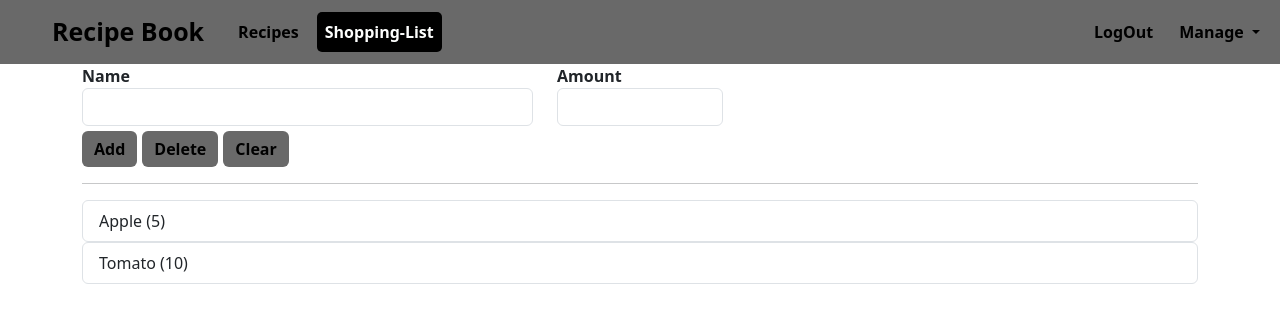
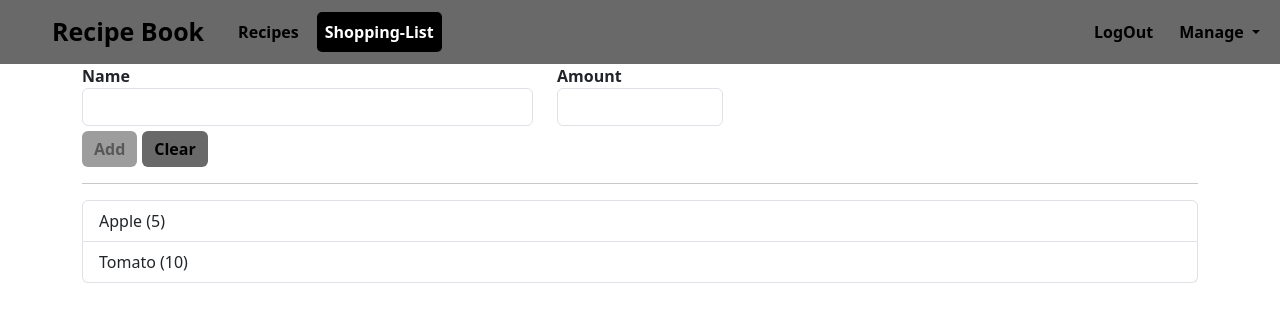
Before and after one commit to faridbhr1990/Recipe-Book, an Angular app: page /shopping-list in a window 1280 px wide. Shown: the top 322 px of the page. Built offline with nearby package versions, Linux system fonts and the light colour scheme.

Commit message:
improving shopping-edit component with forms

```diff
--- a/src/app/shopping-list/shopping-edit/shopping-edit.component.html
+++ b/src/app/shopping-list/shopping-edit/shopping-edit.component.html
@@ -1,27 +1,49 @@
 <div class="row">
     <div class="col-xs-12">
-        <form>
+        <form (ngSubmit)="onAddItem(myForm)" #myForm="ngForm">
             <div class="row">
                 <div class="col-sm-5 form-group">
                     <label for="name">Name</label>
-                    <input type="text"
+                    <input
+                    type="text"
                     name="name"
                     class="form-control"
-                    [(ngModel)] = 'name'>
+                    ngModel
+                    required
+                    >
                 </div>
                 <div class="col-sm-2 form-group">
                     <label for="amount">Amount</label>
-                    <input type="number"
+                    <input
+                    type="number"
                     name="amount"
                     class="form-control"
-                    [(ngModel)] = 'amount'>
+                    ngModel
+                    required
+                    pattern="^[1-9]+[0-9]*$"
+                    >
                 </div>
             </div>
             <div class="row">
                 <div class="col-xs-12">
-                    <button class="btn btn-success" (click)="onAddItem()">Add</button>
-                    <button class="btn btn-danger">Delete</button>
-                    <button class="btn btn-primary">Clear</button>
+                    <button
+                    class="btn btn-success"
+                    type="submit"
+                    [disabled]="!myForm.valid"
+                    >{{editMode ? 'Update' : 'Add'}}</button>
+
+                    <button
+                    class="btn btn-danger"
+                    type="button"
+                    (click)="onDelete()"
+                    *ngIf="editMode"
+                    >Delete</button>
+
+                    <button
+                    class="btn btn-primary"
+                    type="button"
+                    (click)="onClear()"
+                    >Clear</button>
                 </div>
             </div>
         </form>
--- a/src/app/shopping-list/shopping-edit/shopping-edit.component.ts
+++ b/src/app/shopping-list/shopping-edit/shopping-edit.component.ts
@@ -1,20 +1,56 @@
-import { Component } from '@angular/core';
+import { Component, OnInit, ViewChild } from '@angular/core';
 import { Ingredient } from 'src/app/shared/ingredient.model';
 import { ShoppingListService } from '../shopping-list.service';
+import { NgForm } from '@angular/forms';
 
 @Component({
   selector: 'app-shopping-edit',
   templateUrl: './shopping-edit.component.html',
   styleUrls: ['./shopping-edit.component.css']
 })
-export class ShoppingEditComponent {
-  name !: string ;
-  amount !: number ;
+export class ShoppingEditComponent implements OnInit{
+  @ViewChild('myForm') slForm !: NgForm ;
+  editMode = false;
+  editedItemIndex !: number ;
+  ingredientForEdit !: Ingredient ;
+
 
   constructor(private slService:ShoppingListService){}
 
-  onAddItem(){
-    const newingredient = new Ingredient(this.name , this.amount);
-    this.slService.addIngredient(newingredient);
+  ngOnInit() {
+    this.slService.ingredientIndexSelected.subscribe(
+      (index : number)=>{
+        this.editMode =true ;
+        this.editedItemIndex = index ;
+        this.ingredientForEdit = this.slService.getIngredient(index);
+        this.slForm.setValue({
+          name: this.ingredientForEdit.name ,
+          amount : this.ingredientForEdit.amount
+        })
+      }
+    );
+  }
+
+  onAddItem(form : NgForm){
+    const value = form.value;
+    const newingredient = new Ingredient(value.name , value.amount);
+    if(this.editMode) {
+      this.slService.updateIngredient(this.editedItemIndex , newingredient);
+    }
+    else {
+      this.slService.addIngredient(newingredient);
+    }
+    this.editMode =false ;
+    this.slForm.reset();
+  }
+
+  onClear(){
+    this.slForm.reset();
+    this.editMode = false;
+  }
+
+  onDelete(){
+    this.onClear();
+    this.slService.deleteIngredient(this.editedItemIndex);
   }
 }
--- a/src/app/shopping-list/shopping-list.component.html
+++ b/src/app/shopping-list/shopping-list.component.html
@@ -2,10 +2,15 @@
     <div class="col-xs-10">
         <app-shopping-edit></app-shopping-edit>
         <hr>
-        <ul class="list-group" *ngFor="let ingredient of ingredients">
-            <li class="list-group-item" style="cursor: pointer;">
-                    <div style="float: left;">{{ingredient.name}} ({{ingredient.amount}})</div>
-            </li>
+        <ul class="list-group" >
+            <a
+            class="list-group-item"
+            style="cursor: pointer;"
+            *ngFor="let ingredient of ingredients; let i = index"
+            (click)="onSelectIngredient(i)"
+            >
+            {{ingredient.name}} ({{ingredient.amount}})
+            </a>
         </ul>
     </div>
 </div>
--- a/src/app/shopping-list/shopping-list.component.ts
+++ b/src/app/shopping-list/shopping-list.component.ts
@@ -11,7 +11,7 @@ import { Subscription } from 'rxjs';
 export class ShoppingListComponent implements OnInit , OnDestroy{
 
   ingredients !: Ingredient[];
-  igSubscription !: Subscription
+  igSubscription !: Subscription;
 
   constructor(private slService:ShoppingListService){}
 
@@ -24,6 +24,11 @@ export class ShoppingListComponent implements OnInit , OnDestroy{
     );
   }
 
+  onSelectIngredient(index : number){
+    this.slService.ingredientIndexSelected.next(index);
+  }
+
+
   ngOnDestroy() {
     this.igSubscription.unsubscribe();
   }
--- a/src/app/shopping-list/shopping-list.service.ts
+++ b/src/app/shopping-list/shopping-list.service.ts
@@ -6,6 +6,7 @@ import { Subject } from "rxjs";
 @Injectable()
 export class ShoppingListService{
     ingredientChanged = new Subject<Ingredient[]>();
+    ingredientIndexSelected = new Subject<number>();
 
     private ingredients: Ingredient[] =[
         new Ingredient('Apple' , 5),
@@ -14,6 +15,10 @@ export class ShoppingListService{
 
       getIngredients(){
         return this.ingredients.slice();
+      }
+
+      getIngredient(index : number){
+        return this.ingredients[index];
       }
 
       addIngredient(ingredient : Ingredient){
@@ -27,5 +32,15 @@ export class ShoppingListService{
       }
 
 
+      updateIngredient(index:number , newIngredient : Ingredient) {
+        this.ingredients[index] = newIngredient ;
+        this.ingredientChanged.next(this.ingredients.slice());
+      }
+
+      deleteIngredient(index: number) {
+        this.ingredients.splice(index , 1);
+        this.ingredientChanged.next(this.ingredients.slice());
+      }
+
 
 }
```
